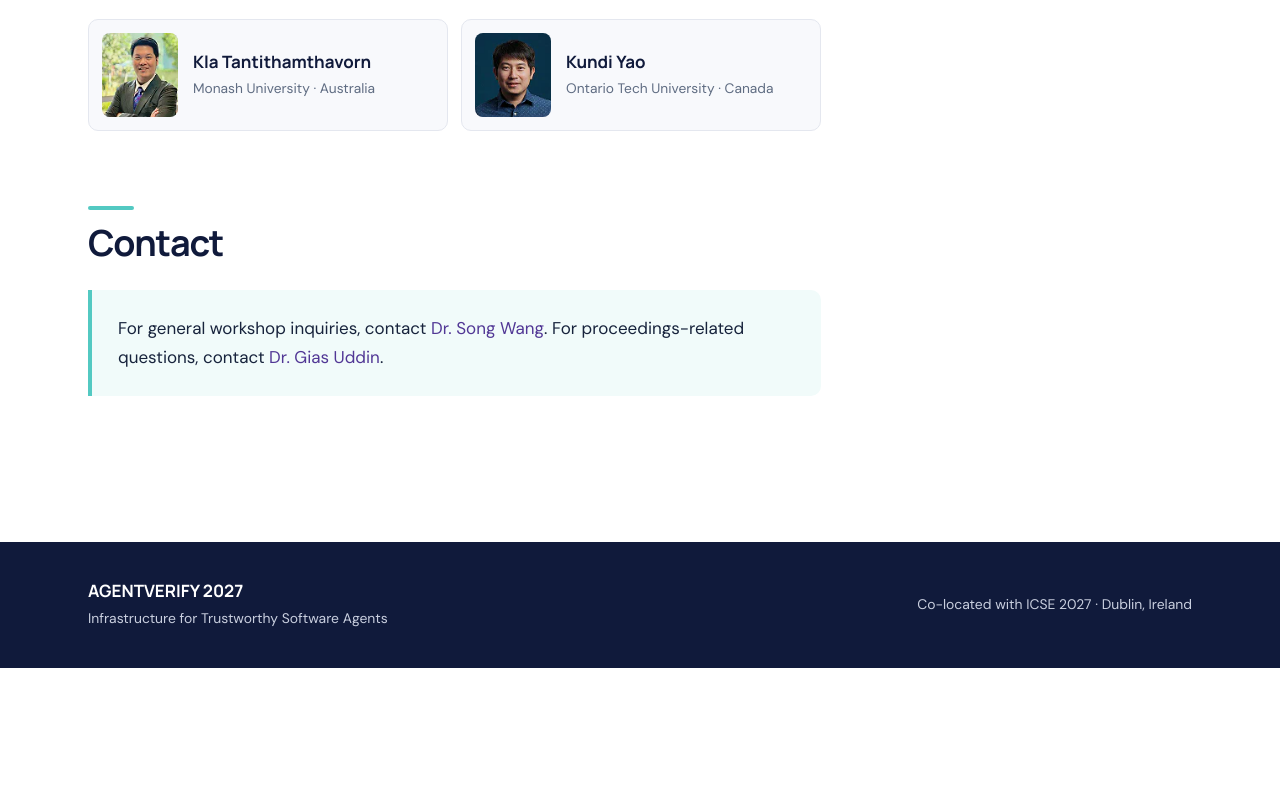
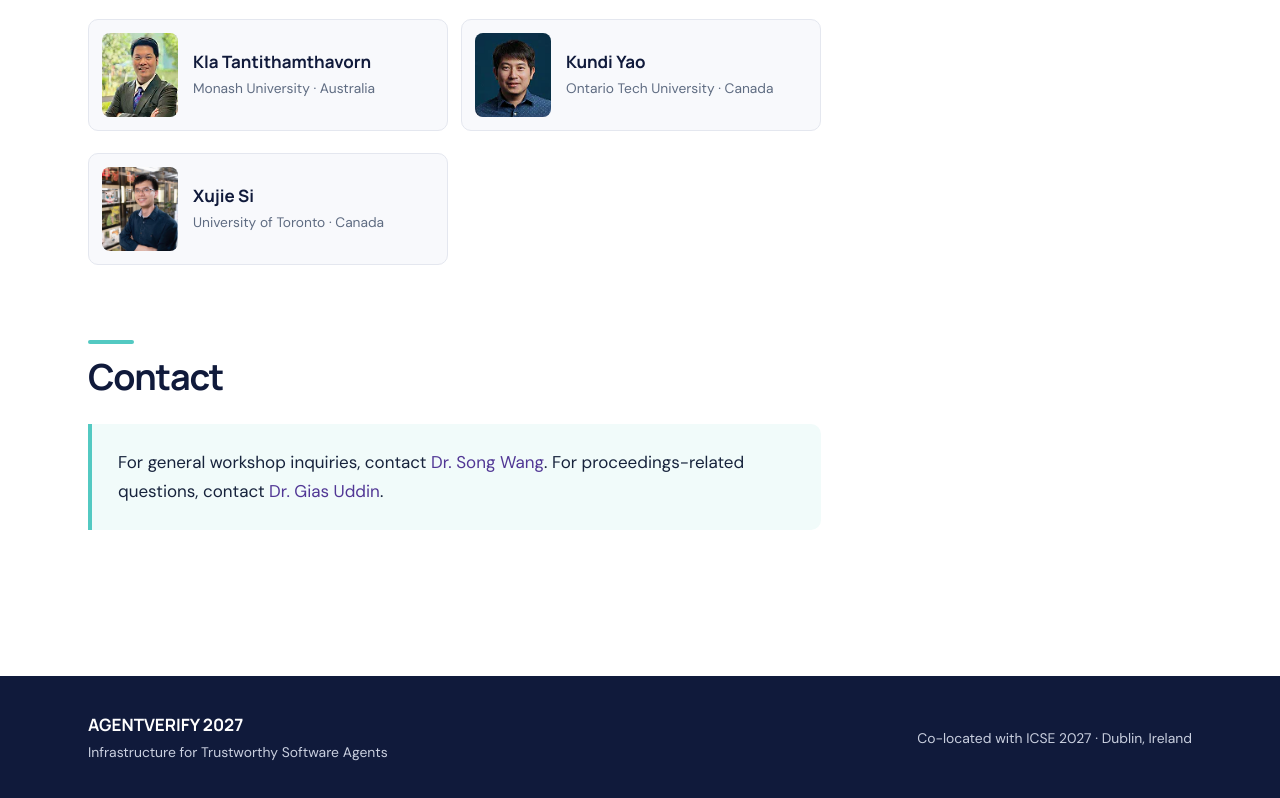
Before and after one commit to agentverify2027/agentverify2027.github.io, a plain HTML site: page index.html in a window 1280 px wide. Shown: the part 3374-4172 px from the top of the page. Before the commit the page ends 4042 px from the top, so only its background shows below. Drawn offline with Linux system fonts and the light colour scheme.

Commit message:
add xuejie si

```diff
--- a/index.html
+++ b/index.html
@@ -81,6 +81,7 @@
             <li><img src="image/pc/jiayangsong.jpg" alt="Jiayang Song" /><div><a href="https://conf.researchr.org/profile/icse-2027/jiayangsong">Jiayang Song</a><span>Macau University of Science and Technology · Macao SAR, China</span></div></li>
             <li><img src="image/pc/chakkrittantithamthavorn.jpg" alt="Kla Tantithamthavorn" /><div><a href="https://conf.researchr.org/profile/icse-2027/chakkrittantithamthavorn">Kla Tantithamthavorn</a><span>Monash University · Australia</span></div></li>
             <li><img src="image/pc/kundiyao.jpg" alt="Kundi Yao" /><div><a href="https://conf.researchr.org/profile/icse-2027/kundiyao">Kundi Yao</a><span>Ontario Tech University · Canada</span></div></li>
+			  <li><img src="image/pc/xujiesi.jpg" alt="Xujie Si" /><div><a href="https://conf.researchr.org/profile/icse-2027/xujiesi">Xujie Si</a><span>University of Toronto · Canada</span></div></li>
           </ul>
         </section>
 
```
